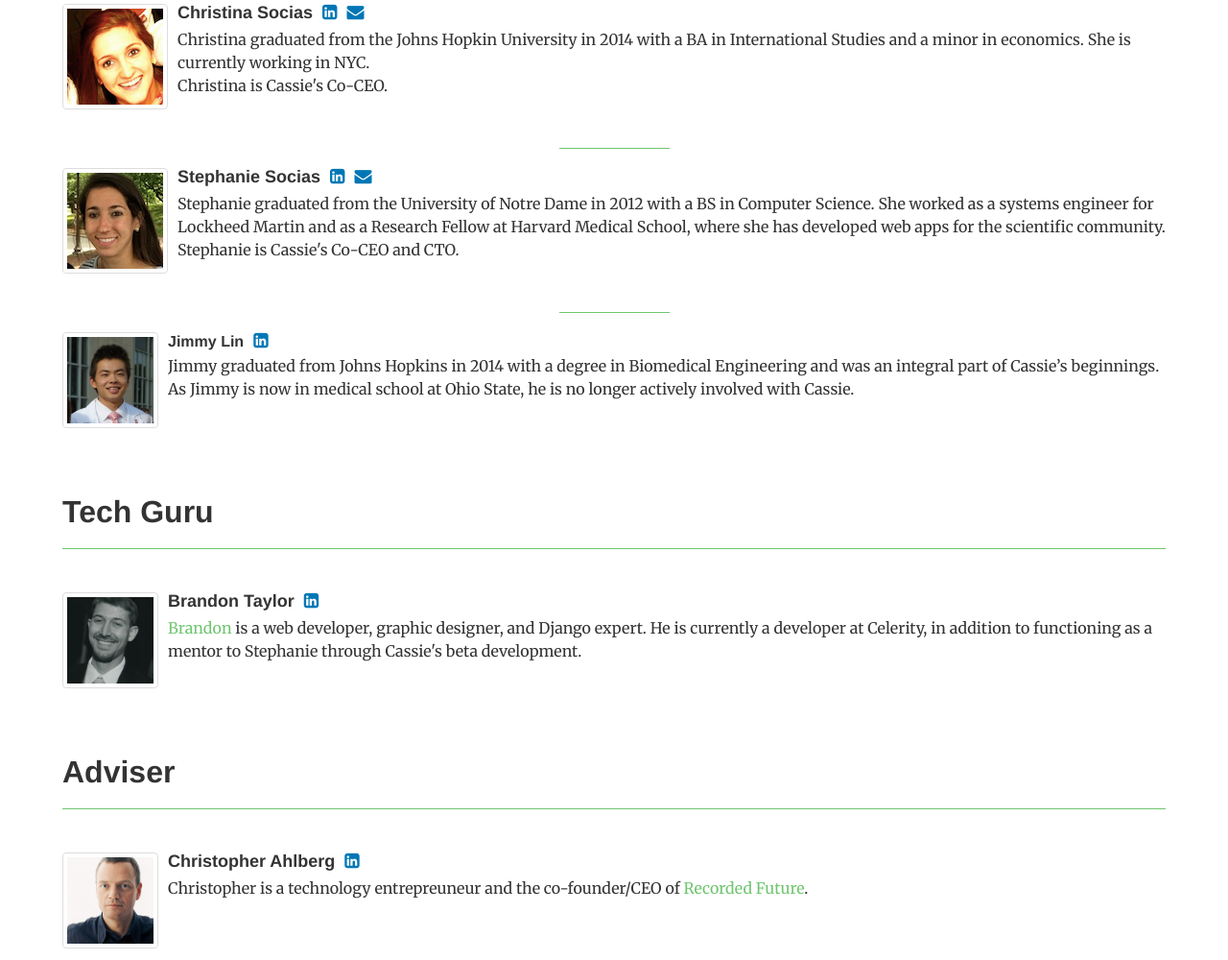
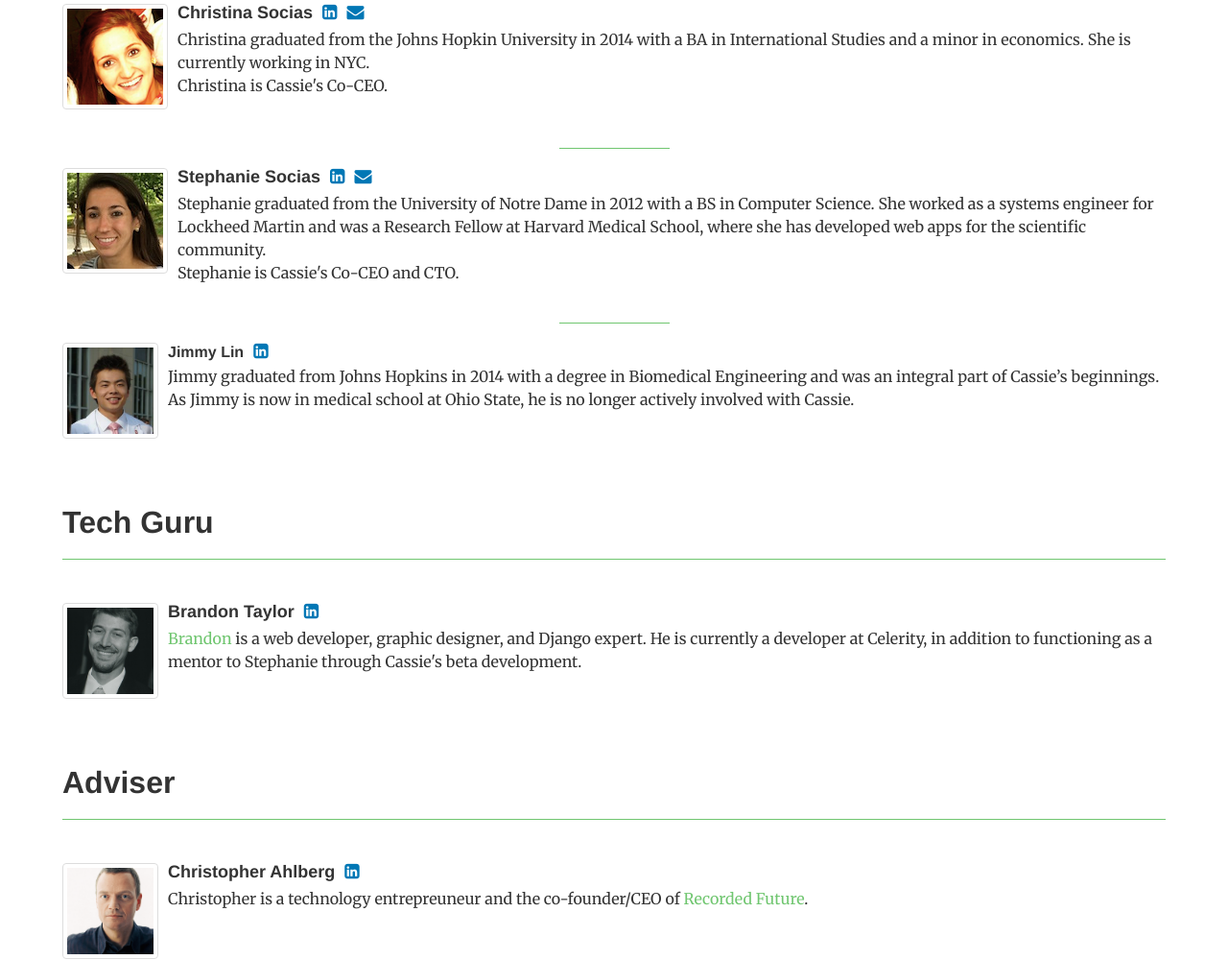
Before and after one commit to ssocias/ssocias.github.io, a plain HTML site: page index.html in a window 1280 px wide. Shown: the part 2279-3279 px from the top of the page at 96% size. Drawn offline with nearby package versions, Linux system fonts and the light colour scheme.

Commit message:
change text

```diff
--- a/index.html
+++ b/index.html
@@ -153,7 +153,7 @@
         </div>
         <div class="media-body">
           <h4 class="media-heading">Stephanie Socias<a href="https://www.linkedin.com/in/stephsocias" target="_blank"><i class="fa fa-linkedin-square sm-icon"></i></a><a href="mailto:stephanie@cassieapp.com" target="_blank"><i class="fa fa-envelope sm-icon"></i></a></h4>
-          <p>Stephanie graduated from the University of Notre Dame in 2012 with a BS in Computer Science. She worked as a systems engineer for Lockheed Martin and as a Research Fellow at Harvard Medical School, where she has developed web apps for the scientific community.<br>Stephanie is Cassie's Co-CEO and CTO.</p>
+          <p>Stephanie graduated from the University of Notre Dame in 2012 with a BS in Computer Science. She worked as a systems engineer for Lockheed Martin and was a Research Fellow at Harvard Medical School, where she has developed web apps for the scientific community.<br>Stephanie is Cassie's Co-CEO and CTO.</p>
         </div>
       </div>
       <hr style="border-width: 1px">
```
